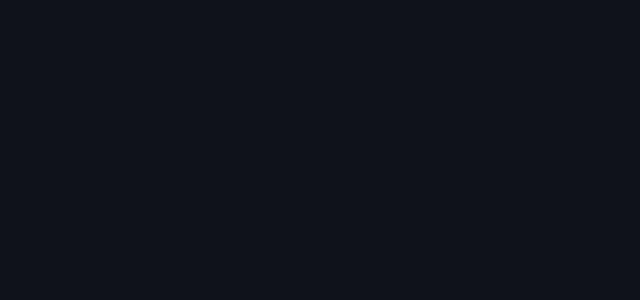
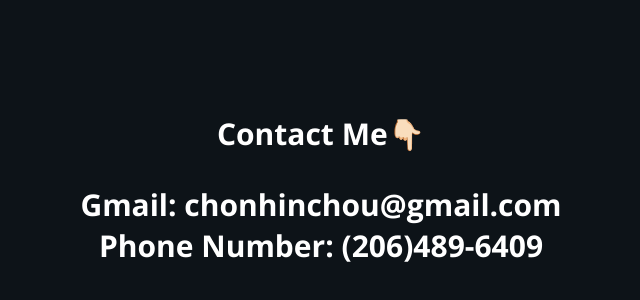
Before and after one commit to RitsuCloud/RitsuCloud.github.io, a React (Create React App) app: page / in a window 1280 px wide. Shown: the part 3022-3322 px from the top of the page, without its empty margins (319-959 px from the left). Before the commit the page ends 3135 px from the top, so only its background shows below. Built offline with nearby package versions, Linux system fonts and the light colour scheme.

Commit message:
added contact part

```diff
--- a/src/App.js
+++ b/src/App.js
@@ -25,11 +25,30 @@
       <header className="App-header">
         <Navbar/>
       </header>
-        <div className='main-body-container' id="main-id">
-          <div className='hidden'>Welcome!⬇️😊</div>
-          <div className='hidden'>To My Portfolio</div>
-          <div className='hidden'>I am Chon😄</div>
-      </div>
+      <Intro/>
+      <Contact/>
     </div>
   );
 }
+
+function Intro(){
+  return(
+    <div className='main-body-container' id="main-id">
+      <div className='hidden'>Welcome!⬇️😊</div>
+      <div className='hidden'>To My Portfolio</div>
+      <div className='hidden'>I am Chon😄</div>
+    </div>
+  );
+}
+
+function Contact(){
+  return(
+    <div className='contact-container' id="contact-id">
+      <div>Contact Me👇🏻</div>
+      <p>
+        Gmail: chonhinchou@gmail.com <br></br>
+        Phone Number: (206)489-6409
+      </p>
+    </div>
+  )
+}
--- a/src/style/App.css
+++ b/src/style/App.css
@@ -26,7 +26,6 @@
 .hidden{
   opacity: 0;
   transform: translateX(-30%);
-
   margin-top: 400px;
   margin-bottom: 800px;
   transition: 1s;
@@ -39,3 +38,10 @@
   opacity: 1;
   transform: translateX(0%);
 }
+
+.contact-container{
+  text-align: center;
+  margin-bottom: 70px;
+  font-weight: bolder;
+  font-size: 30px;
+}
```
